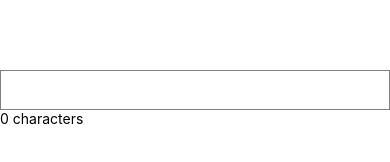
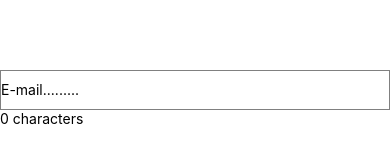
Before and after one commit to lucasmendeshy/avaliacao, a React Native app: screen / in a window 390 px wide. Shown: the part 324-486 px from the top of the page. Built offline with nearby package versions, Linux system fonts and the light colour scheme.

Commit message:
Update App.js

```diff
--- a/App.js
+++ b/App.js
@@ -8,6 +8,8 @@ import {
   View,
   Alert,
   TextInput,
+  KeyboardAvoidingView,
+  Platform,
 } from "react-native";
 import Input from "./components/input";
 
@@ -23,8 +25,10 @@ export default function App() {
   return (
     <SafeAreaView style={estilos.viewSafe}>
       <StatusBar bartstyle="dark" />
+      <KeyboardAvoidingView behavior={Platform.OS === "ios" ? "padding" : null}>
         <View>
           <TextInput
+            placeholder="E-mail........."
             style={{ height: 40, borderColor: "gray", borderWidth: 1 }}
             onChangeText={handleTextChange}
             value={text}
@@ -34,6 +38,7 @@ export default function App() {
           )}
           <Text>{text.length} characters</Text>
         </View>
+      </KeyboardAvoidingView>
     </SafeAreaView>
   );
 }
```
Lines whose indentation alone changed are shown as unchanged.
